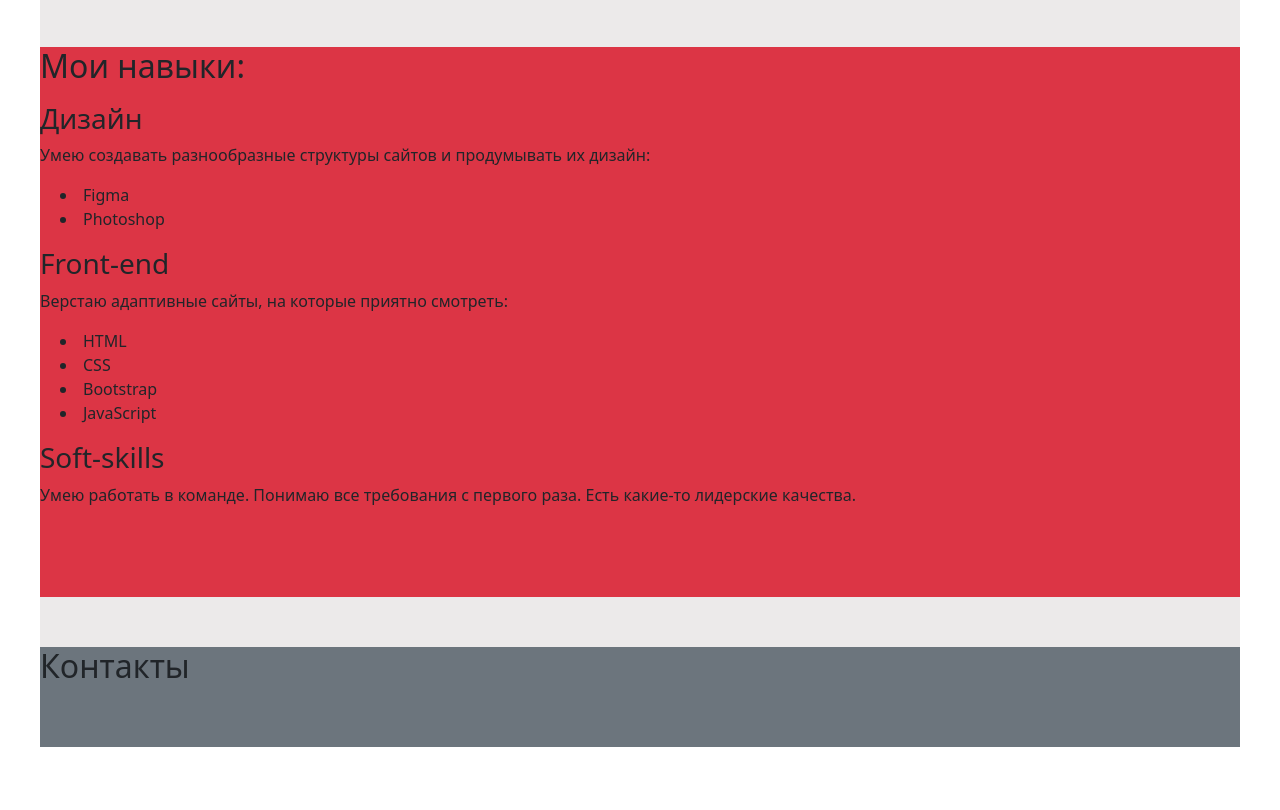
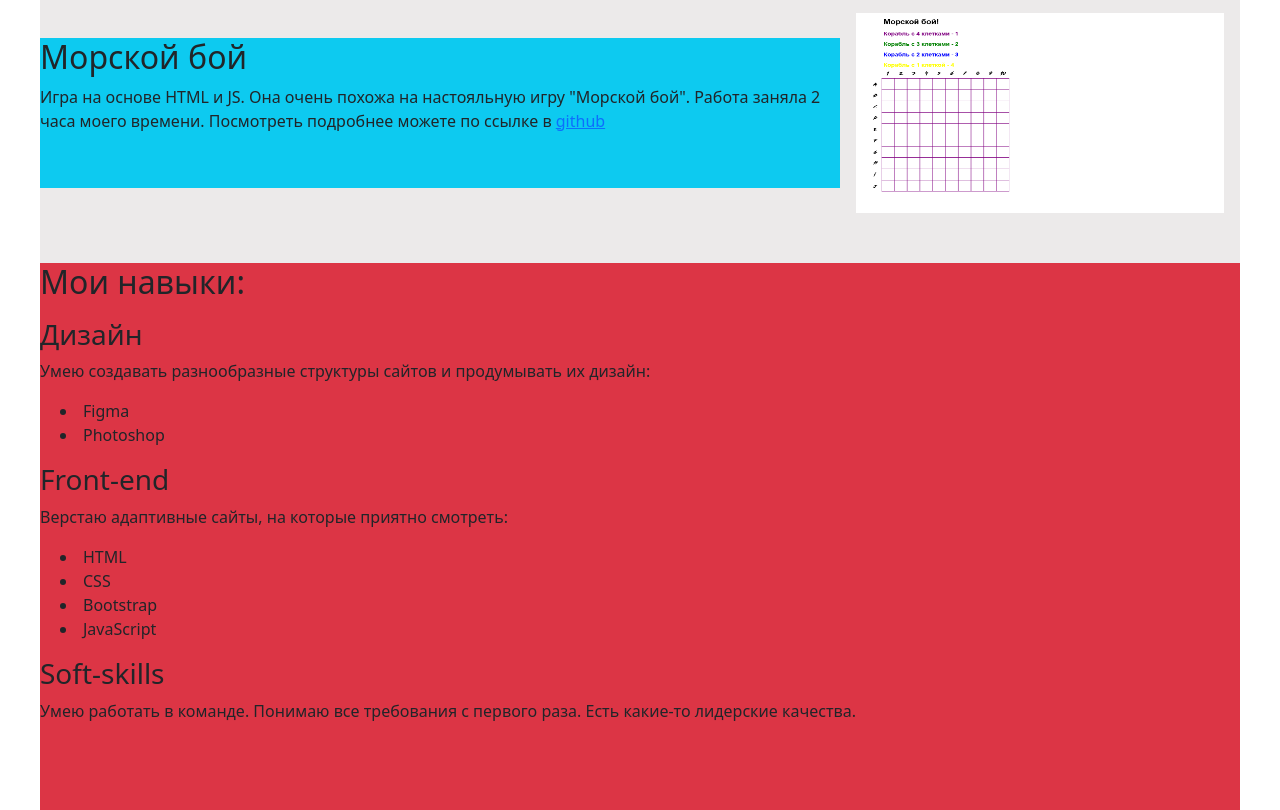
Before and after one commit to mav1nz3/portfolio, a plain HTML site: page index.html in a window 1280 px wide. Shown: the part 3549-4359 px from the top of the page. Before the commit the page ends 4296 px from the top, so only its background shows below. Drawn offline with nearby package versions, Linux system fonts and the light colour scheme.

Commit message:
Add files via upload

```diff
--- a/index.html
+++ b/index.html
@@ -125,6 +125,13 @@
 					<p>Игра на основе HTML и JS. Игра похожа на игру в игровых автоматах в разных развлекательных центрах, где нужно было молотком бить кротов, которые выходили из норы. Работа заняла 1 час моего времени. Посмотреть подробнее можете по ссылке в <a href="https://mav1nz3.github.io/hearthstone/">github</a></p>
 				</div>
 			</div>
+			<div class="col-12 mt-3 d-flex" style="height: 200px; background-color: #ECEAEA">
+				<div style="height: 150px; margin-top: 25px" class="col-8 bg-info">
+					<h2>Морской бой</h2>
+					<p>Игра на основе HTML и JS. Она очень похожа на настояльную игру "Морской бой". Работа заняла 2 часа моего времени. Посмотреть подробнее можете по ссылке в <a href="https://mav1nz3.github.io/seabattle/">github</a></p>
+				</div>
+				<img class="mx-3" style="height: 200px; width: 384px" src="seabattle.png" alt="">
+			</div>
 		</div>
 		<div class="mx-auto" style="height: 50px; width: 1200px; background-color: #ECEAEA"></div>
 		<div class="mx-auto bg-danger" style="height: 550px; width: 1200px;">
```
Also changed, not shown: seabattle.png (added).
